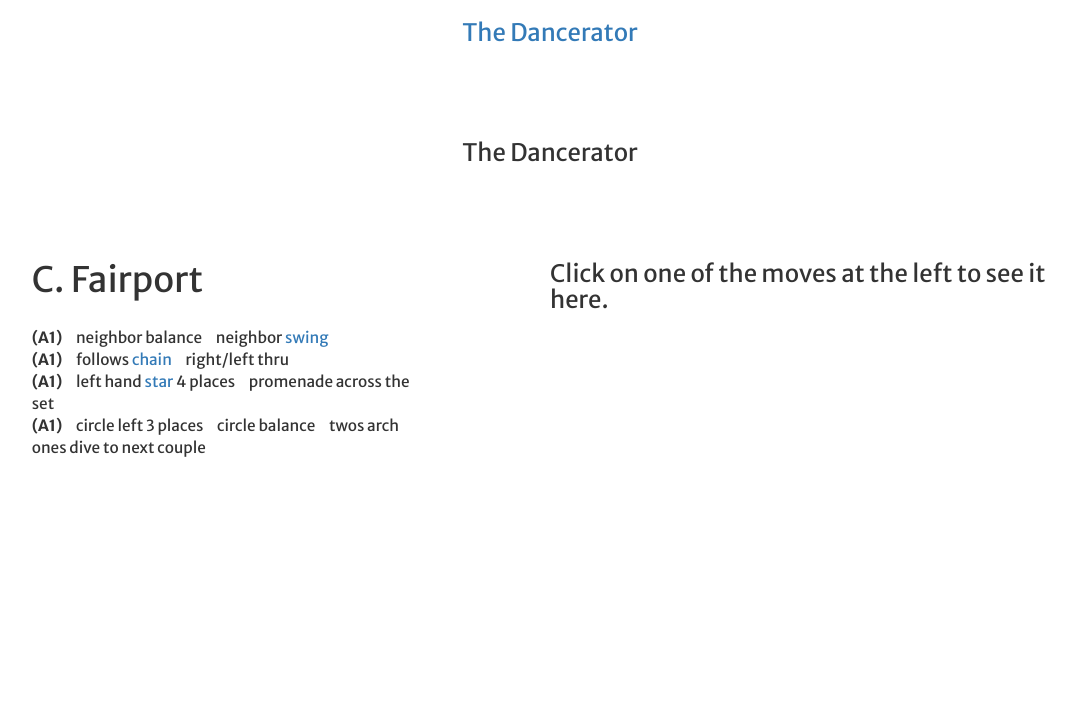
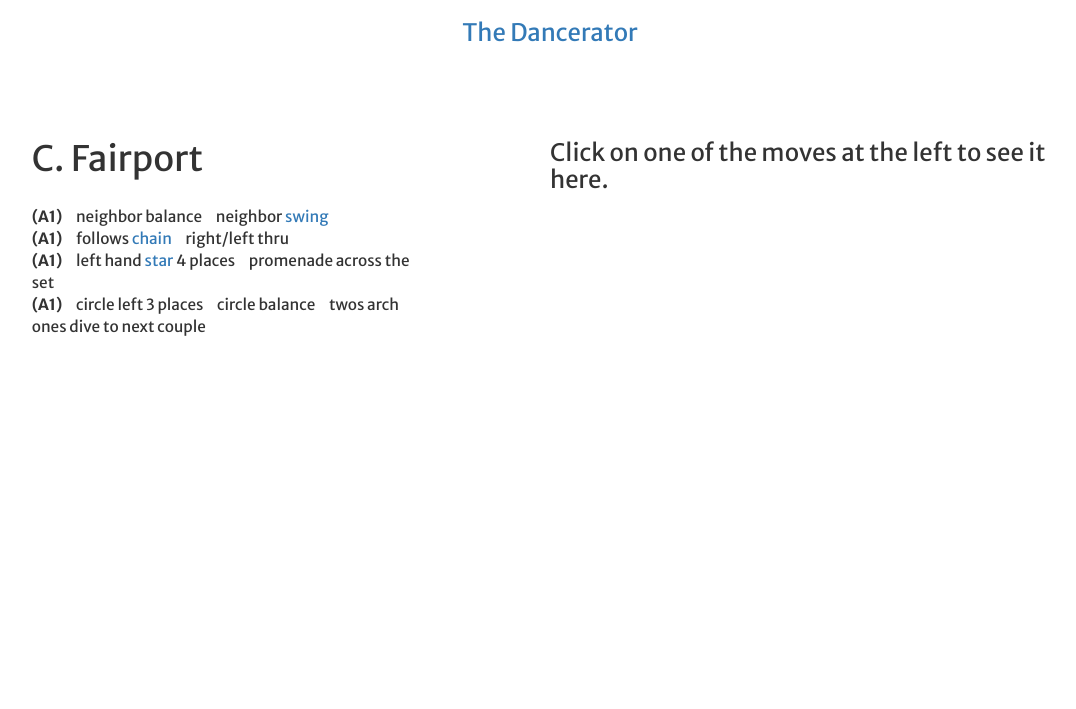
Before and after one commit to ohrely/dancerator, a Flask app: page /new in a window 1280 px wide. Shown: the top 709 px of the page, without its empty margins (90-1166 px from the left). Run offline with Flask 2, Linux system fonts and the light colour scheme; data comes from the database, SQL or seed files in the repository; some libraries are stand-ins or nearby versions.

Commit message:
Further HTML cleanup.

```diff
--- a/server.py
+++ b/server.py
@@ -18,7 +18,7 @@ app.jinja_env.undefined = StrictUndefined
 def index():
     """Landing page"""
 
-    return render_template("next_homepage.html")
+    return render_template("homepage.html")
 
 
 @app.route('/new')
@@ -30,7 +30,7 @@ def generate():
     dance = simple_trans()
     print dance
 
-    return render_template("next_new.html", dance=dance, title=title)
+    return render_template("new.html", dance=dance, title=title)
 
 
 if __name__ == "__main__":
--- a/templates/base.html
+++ b/templates/base.html
@@ -1,5 +1,6 @@
 <!doctype html>
 {% block html %}<html>{% endblock %}
+
 <head>
     <title>This is an app.</title>
 
@@ -12,10 +13,9 @@
 </head>
 
 <body>
-
-<!--   <nav class="navbar navbar-inverse navbar-fixed-top">
-    <h3 id="app-name">The Dancerator</h3>
-  </nav> -->
+  {% block title %}
+    <a href="/"><h3 id="app-name">The Dancerator</h3></a>
+  {% endblock %}
 
   {% block content %} content goes here {% endblock %}
 
--- a/templates/homepage.html
+++ b/templates/homepage.html
@@ -1,10 +1,15 @@
 {% extends 'base.html' %}
 
 {% block html %}
+
   <html id="homebod">
+
 {% endblock %}
 
+{% block title %}{% endblock %}
+
 {% block content %}
+
   <div class="homebod" class="container-fluid">
     <div class="row">
       <div class="col-xs-12">
@@ -18,4 +23,5 @@
       </div>
     </div>
   </div>
+
 {% endblock %}
--- a/templates/new.html
+++ b/templates/new.html
@@ -1,10 +1,6 @@
 {% extends 'base.html' %}
 {% block content %}
   <div class="container-fluid">
-    <div class="row">
-      <h3 id="app-name">The Dancerator</h3>
-    </div>
-
     <div class="row">
       <div class="col-xs-12 col-md-4 col-md-offset-1">
         <h2>{{ title }}</h2>
--- a/templates/next_base.html
+++ /dev/null
@@ -1,37 +0,0 @@
-<!doctype html>
-{% block html %}<html>{% endblock %}
-
-<head>
-    <title>This is an app.</title>
-
-    <meta name="viewport" content="width=device-width, initial-scale=1">
-    <link rel="stylesheet" href="https://maxcdn.bootstrapcdn.com/bootstrap/3.3.4/css/bootstrap.min.css">
-    <link href='https://fonts.googleapis.com/css?family=Merriweather+Sans:400,300,700,800,700italic' rel='stylesheet' type='text/css'>
-    <link rel="stylesheet" href="/static/style.css">
-
-    <script src="https://code.jquery.com/jquery-2.1.4.js"></script>
-</head>
-
-<body>
-  {% block title %}
-    <a href="/"><h3 id="app-name">The Dancerator</h3></a>
-  {% endblock %}
-
-  {% block content %} content goes here {% endblock %}
-
-  <nav class="navbar navbar-inverse navbar-fixed-bottom">
-    <div class="container-fluid">
-      <div>
-        <ul class="nav navbar-nav">
-          <li><a href="https://github.com/ohrely">github</a></li>
-          <li><a href="http://ohrely.com">blog</a></li>
-          <li><a href="https://www.linkedin.com/in/ohrely">linkedin</a></li>
-
-          <li><a href="/ack">acknowlegements</a></li>
-        </ul>
-      </div>
-    </div>
-  </nav>
-
-</body>
-</html>
--- a/templates/next_new.html
+++ /dev/null
@@ -1,40 +0,0 @@
-{% extends 'next_base.html' %}
-{% block content %}
-  <div class="container-fluid">
-    <div class="row">
-      <h3 id="app-name">The Dancerator</h3>
-    </div>
-
-    <div class="row">
-      <div class="col-xs-12 col-md-4 col-md-offset-1">
-        <h2>{{ title }}</h2>
-
-        <ol id="choreo">
-        {% set tags = ["A1", "A2", "B1", "B2"] %}
-        {% set i = 0 %}
-        {% for phrase in dance %}
-            <li>
-              <span class="tags">({{ tags[i] }})</span>
-                {% for move in phrase %}
-                  <span class="moves">
-                    {{ move }}
-                  </span>
-                {% endfor %}
-            </li>
-            {% set i = i + 1 %}
-        {% endfor %}
-        </ol>
-      </div>
-
-      <div class="col-xs-12 col-md-5 col-md-offset-1" id="video">
-        <div id="clips">
-          <h3>Click on one of the moves at the left to see it here.</h3>
-          <!-- <video src="../static/petr.mp4" autoplay="True" type="video/mp4"></video> -->
-        </div>
-      </div>
-    </div>
-  </div>
-
-  <script src="../static/main.js"></script>
-
-{% endblock %}
```
Also changed, not shown: templates/next_homepage.html (deleted, +0 -27 lines). Lines whose indentation alone changed are shown as unchanged.
